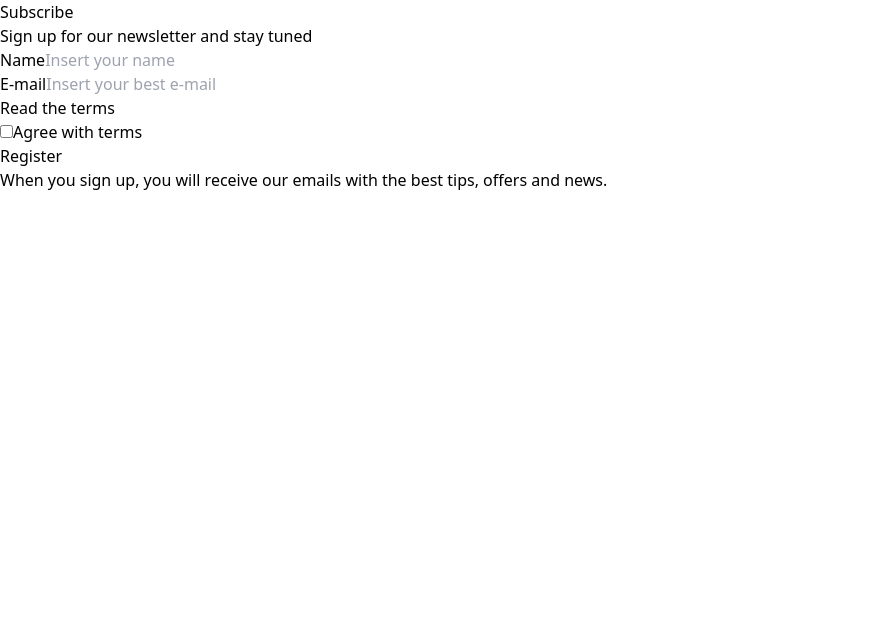
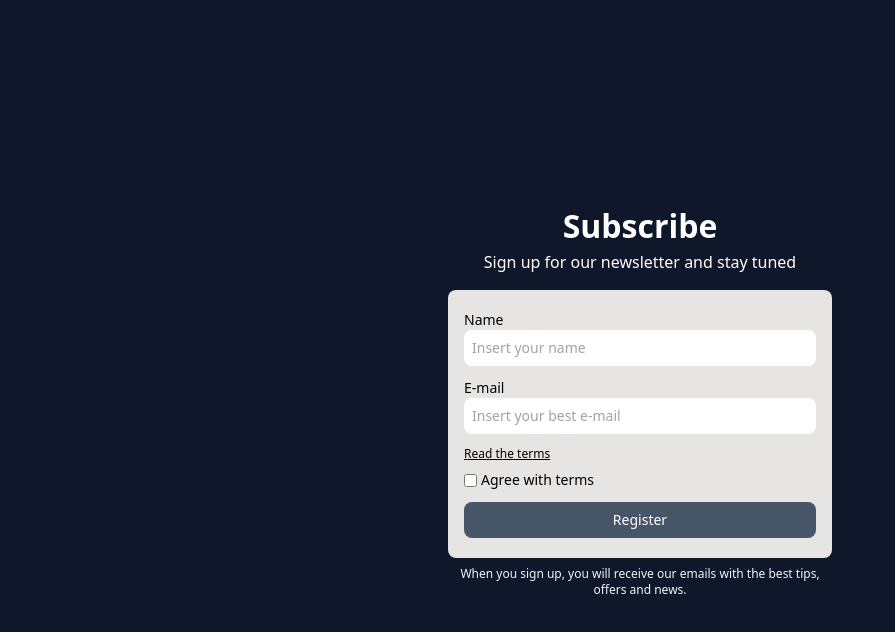
Before and after one commit to matheusnajjar/simple-newsletter, a React (Vite) app: page / in a window 1280 px wide. Shown: the top 632 px of the page, without its empty margins (0-895 px from the left). Built offline with nearby package versions, Linux system fonts and the light colour scheme.

Commit message:
style: finishes tailwind for the page

```diff
--- a/src/App.tsx
+++ b/src/App.tsx
@@ -2,13 +2,13 @@ import Form from './components/Form';
 
 function App() {
   return (
-    <div>
-      <h1>Subscribe</h1>
-      <p>Sign up for our newsletter and stay tuned</p>
-      <div>
+    <div className="bg-slate-900 min-h-screen w-full flex flex-col items-center justify-center">
+      <h1 className="font-bold text-[2rem] text-white">Subscribe</h1>
+      <p className="text-white">Sign up for our newsletter and stay tuned</p>
+      <div className="w-96 mt-4 bg-stone-200 px-4 py-5 rounded-lg">
         <Form />
       </div>
-      <p>
+      <p className="text-slate-100 text-xs w-96 mt-2 text-center">
         When you sign up, you will receive our emails with the best tips, offers
         and news.
       </p>
--- a/src/components/Form.tsx
+++ b/src/components/Form.tsx
@@ -1,22 +1,43 @@
 const Form = () => {
   return (
-    <form>
-      <div>
-        <label>Name</label>
-        <input type="text" placeholder="Insert your name" />
+    <form className="flex flex-col gap-3">
+      <div className="flex flex-col">
+        <label className="text-sm" htmlFor="name">
+          Name
+        </label>
+        <input
+          type="text"
+          placeholder="Insert your name"
+          className="rounded-lg py-2 px-2 text-sm placeholder:text-sm placeholder:text-stone-400"
+        />
       </div>
-      <div>
-        <label>E-mail</label>
-        <input type="email" placeholder="Insert your best e-mail" />
+      <div className="flex flex-col">
+        <label className="text-sm" htmlFor="email">
+          E-mail
+        </label>
+        <input
+          type="email"
+          placeholder="Insert your best e-mail"
+          className="rounded-lg py-2 px-2 text-sm placeholder:text-sm placeholder:text-stone-400"
+        />
       </div>
-      <div>
-        <a href="#">Read the terms</a>
-        <div>
-          <input id="checkbox" type="checkbox" />
-          <label htmlFor="checkbox">Agree with terms</label>
+      <div className="flex flex-col">
+        <a href="#" className="text-xs underline mb-2">
+          Read the terms
+        </a>
+        <div className="flex gap-1 items-center">
+          <input id="agree" type="checkbox" />
+          <label htmlFor="agree" className="text-sm">
+            Agree with terms
+          </label>
         </div>
       </div>
-      <button>Register</button>
+      <button
+        type="submit"
+        className="bg-slate-600 hover:bg-slate-700 font-medium text-sm py-2 px-4 rounded-lg text-white"
+      >
+        Register
+      </button>
     </form>
   );
 };
```
